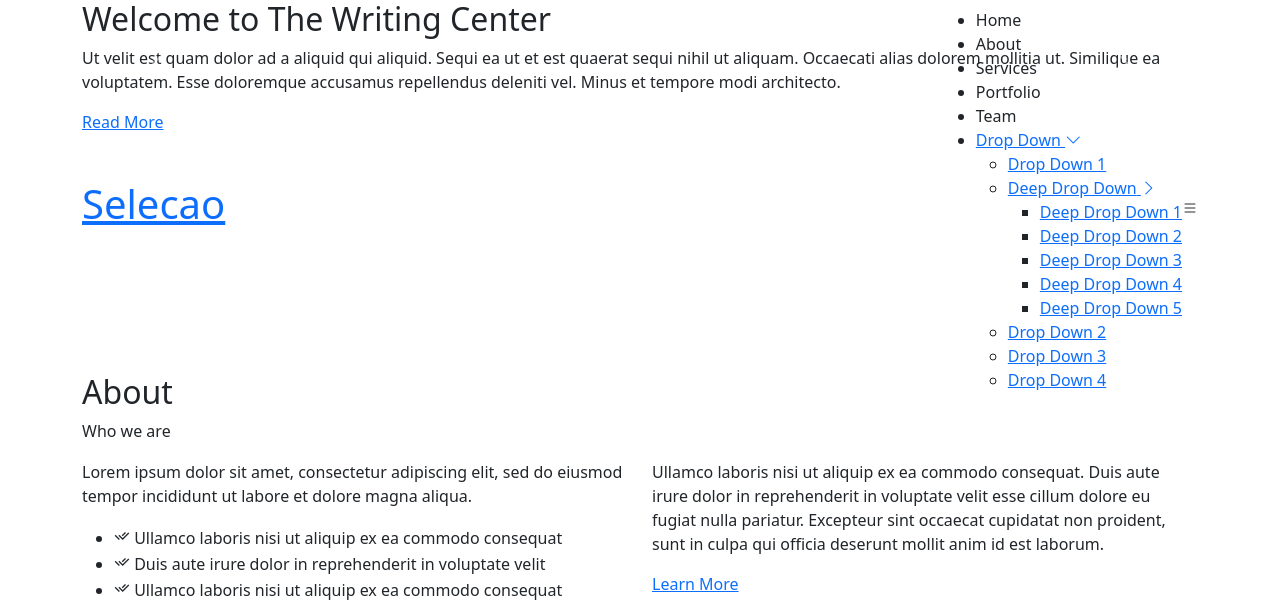
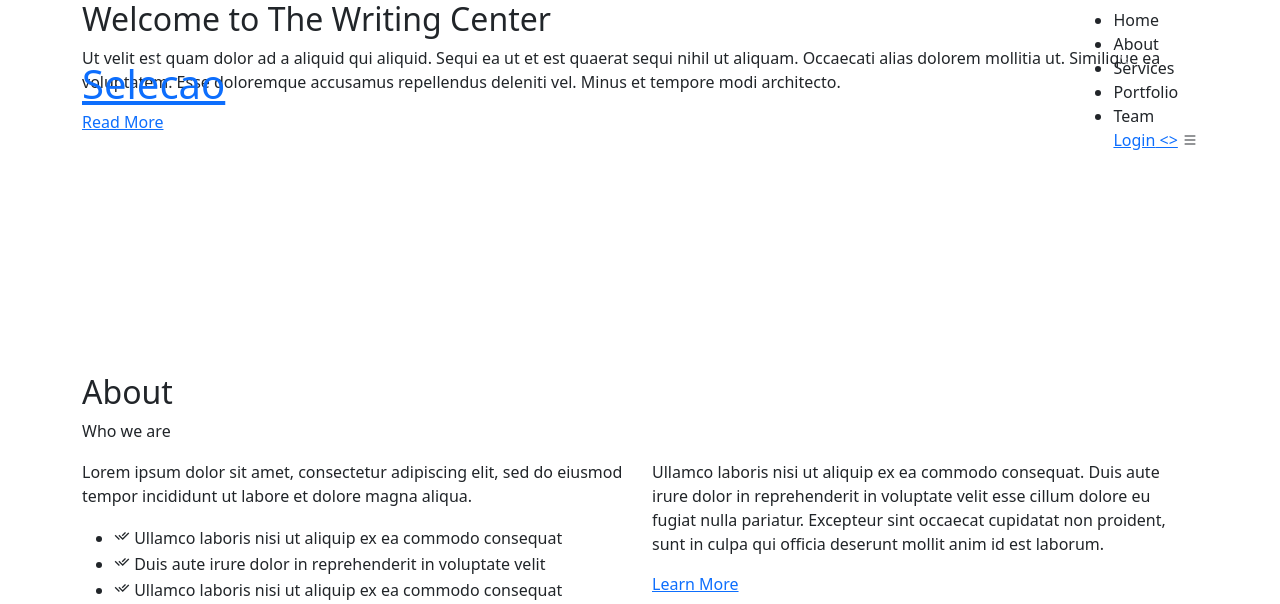
Before and after one commit to The-Writing-Centre/thewritingcentre, a PHP site: page / in a window 1280 px wide. Shown: the top 604 px of the page. Run offline with PHP 8.4, Linux system fonts and the light colour scheme.

Commit message:
login botton

```diff
--- a/index.php
+++ b/index.php
@@ -55,24 +55,7 @@
           <li><a class="nav-link scrollto" href="#services">Services</a></li>
           <li><a class="nav-link scrollto " href="#portfolio">Portfolio</a></li>
           <li><a class="nav-link scrollto" href="#team">Team</a></li>
-          <li class="dropdown"><a href="#"><span>Drop Down</span> <i class="bi bi-chevron-down"></i></a>
-            <ul>
-              <li><a href="#">Drop Down 1</a></li>
-              <li class="dropdown"><a href="#"><span>Deep Drop Down</span> <i class="bi bi-chevron-right"></i></a>
-                <ul>
-                  <li><a href="#">Deep Drop Down 1</a></li>
-                  <li><a href="#">Deep Drop Down 2</a></li>
-                  <li><a href="#">Deep Drop Down 3</a></li>
-                  <li><a href="#">Deep Drop Down 4</a></li>
-                  <li><a href="#">Deep Drop Down 5</a></li>
-                </ul>
-              </li>
-              <li><a href="#">Drop Down 2</a></li>
-              <li><a href="#">Drop Down 3</a></li>
-              <li><a href="#">Drop Down 4</a></li>
-            </ul>
-          </li>
-        </ul>
+          <li class="nav-link scrollto"><a href="#login"><span>Login</span> <></i></a>
         <i class="bi bi-list mobile-nav-toggle"></i>
       </nav><!-- .navbar -->
 
```
